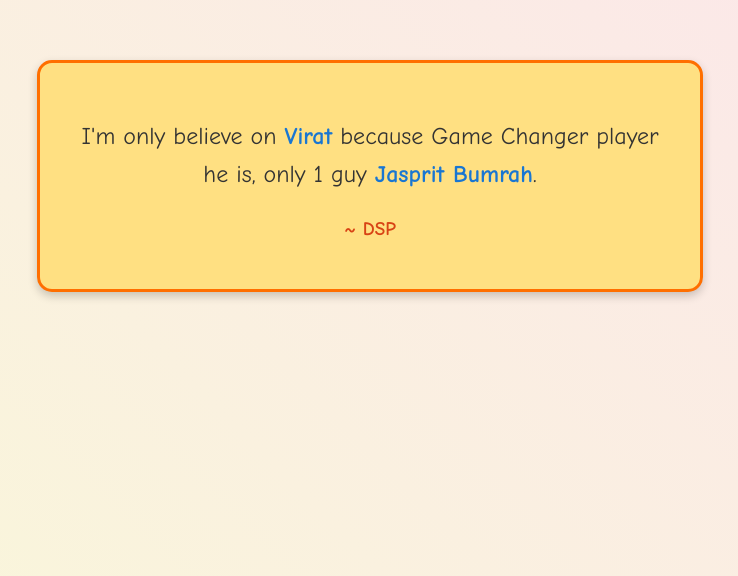
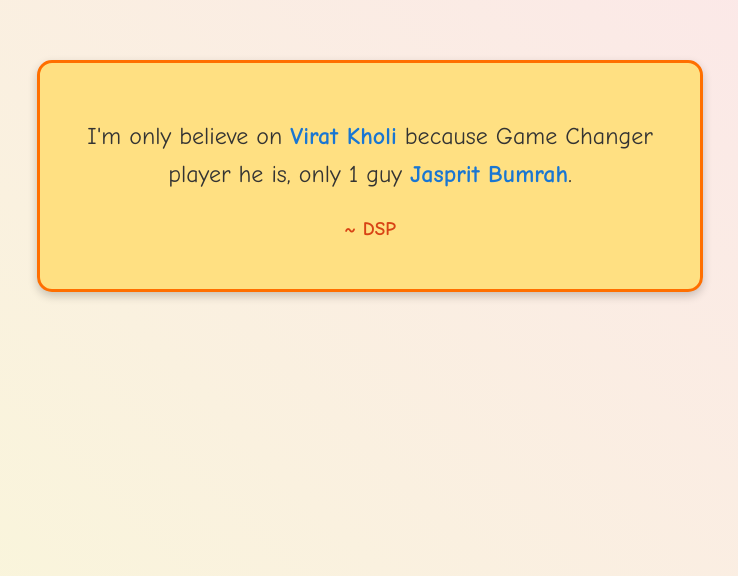
Before and after one commit to Suhash-25/CSIjessibhai, a plain HTML site: page index.html in a window 1280 px wide. Shown: the part 224-800 px from the top of the page, without its empty margins (270-1008 px from the left). Drawn offline with Linux system fonts and the light colour scheme.

Commit message:
Changed to Virat Kholi

```diff
--- a/index.html
+++ b/index.html
@@ -54,7 +54,7 @@
 <body>
     <div class="quote-container">
         <p class="quote-text">
-            I'm only believe on <span class="highlight">Virat</span> because Game Changer player he is,
+            I'm only believe on <span class="highlight">Virat Kholi</span> because Game Changer player he is,
             only 1 guy <span class="highlight">Jasprit Bumrah</span>.
         </p>
         <p class="author">~ DSP</p>
```
